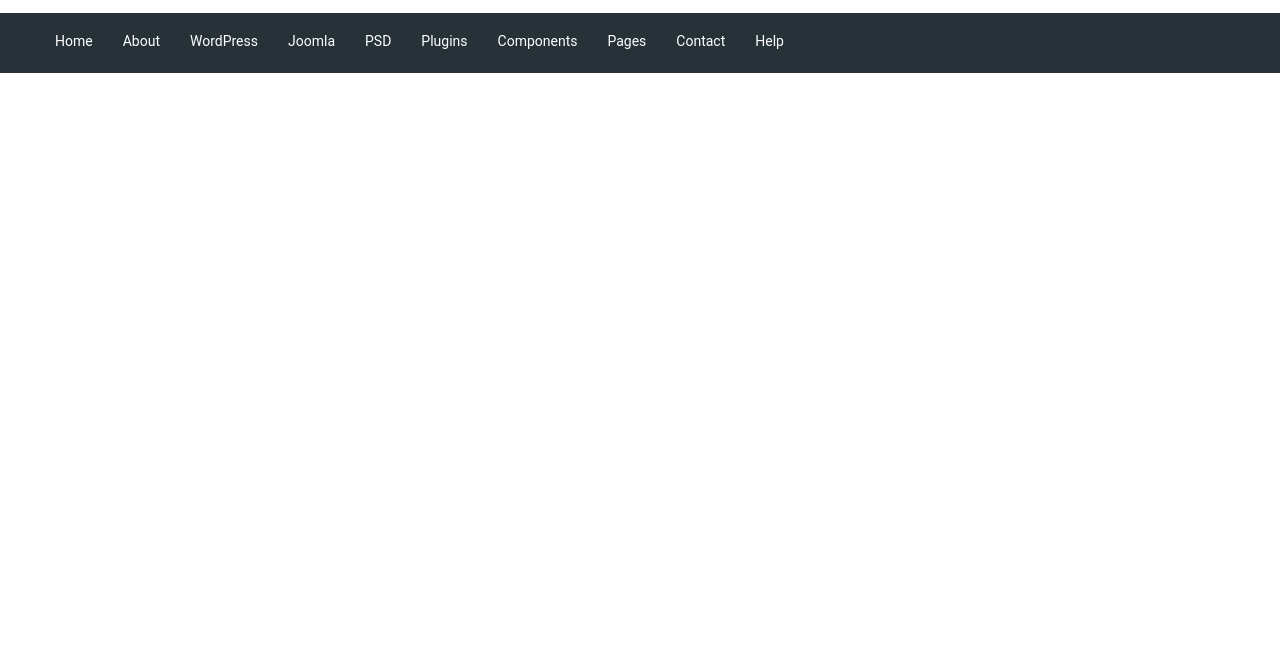
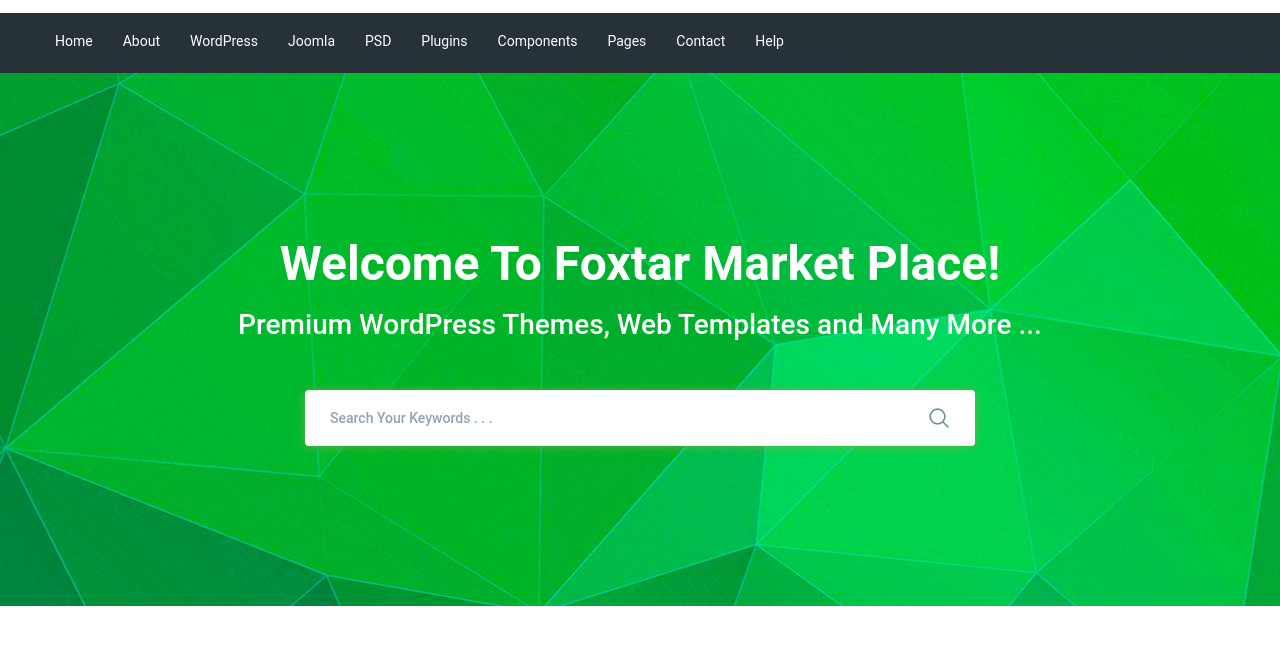
Before and after one commit to Valerii-Zikrach/moderno, a website: page app/index.html in a window 1280 px wide. Shown: the part 77-722 px from the top of the page. Drawn offline with nearby package versions, Linux system fonts and the light colour scheme; files that its build step writes are made by us from their sources.

Commit message:
added search section

```diff
--- a/app/index.html
+++ b/app/index.html
@@ -93,7 +93,22 @@
 			</div>
 		</div>
 	</header>
-
+	<section class="search" style="background-image: url(images/search-bg.jpg);">
+		<div class="container">
+			<div class="search__inner">
+				<div class="search__inner-title">Welcome To Foxtar Market Place!</div>
+				<div class="search__inner-text">Premium WordPress Themes, Web Templates and Many More ...</div>
+				<div class="search__inner-form">
+					<form>
+						<input type="text" placeholder="Search Your Keywords . . ." required>
+						<button type="submit">
+							<img src="images/icons/search.png" alt="submit">
+						</button>
+					</form>
+				</div>
+			</div>
+		</div>
+	</section>
 
 	<script src="https://ajax.googleapis.com/ajax/libs/jquery/3.5.1/jquery.min.js"></script>
 	<script src="js/libs.min.js"></script>
--- a/app/scss/style.scss
+++ b/app/scss/style.scss
@@ -50,12 +50,75 @@
 
 	li {
 		display: inline-block;
+
 		&+li {
 			margin-left: 30px;
 		}
 	}
-	a{
-		color:#fff;
+
+	a {
+		color: #fff;
 		font-size: 14px;
 	}
 }
+
+.search {
+	background-position: center;
+	background-size: cover;
+	background-repeat: no-repeat;
+	min-height: 533px;
+}
+
+.search__inner {
+	padding: 155px 0 100px;
+	color: #fff;
+	text-align: center;
+
+	&-title {
+		margin-bottom: 10px;
+		font-size: 48px;
+		font-weight: 700;
+		line-height: 72px;
+	}
+
+	&-text {
+		margin-bottom: 50px;
+		font-size: 28px;
+		font-weight: 500;
+		line-height: 30px;
+	}
+
+	&-form {
+		max-width: 670px;
+		width: 100%;
+		margin: 0 auto;
+		position: relative;
+		input {
+			display: block;
+			width: 100%;
+			box-shadow: 0 1px 10px rgba(124, 178, 64, 0.75);
+			height: 56px;
+			border-radius: 4px;
+			border: none;
+			font-size: 14px;
+			font-weight: 500;
+			padding: 0 60px 0 25px;
+			/* 	outline: none;
+			&:focus{
+				border:1px solid $green;
+			} */
+			&::placeholder {
+				color: #90a4ae;
+				font-weight: 500;
+			}
+		}
+		button{
+			position: absolute;
+			border: none;
+			background-color: transparent;
+			right: 20px;
+			top: 17px;
+			outline: none;
+		}
+	}
+}
```
Also changed, not shown: app/images/icons/search.png (added), app/images/search-bg.jpg (renamed from app/images/bg.jpg).
